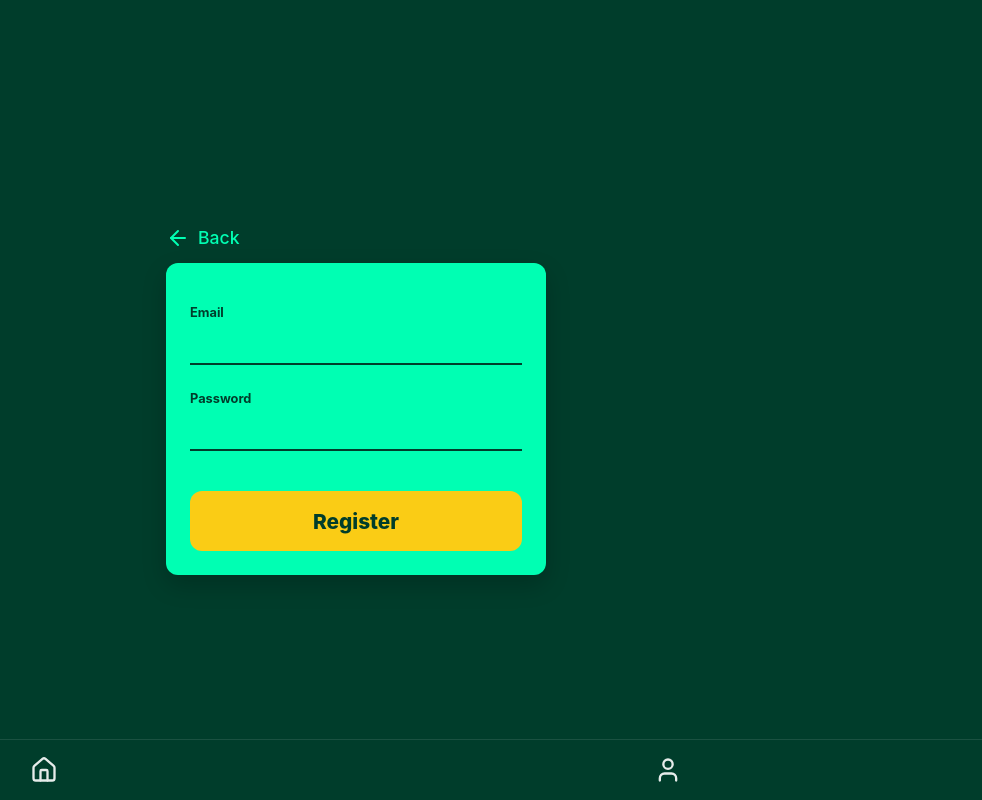
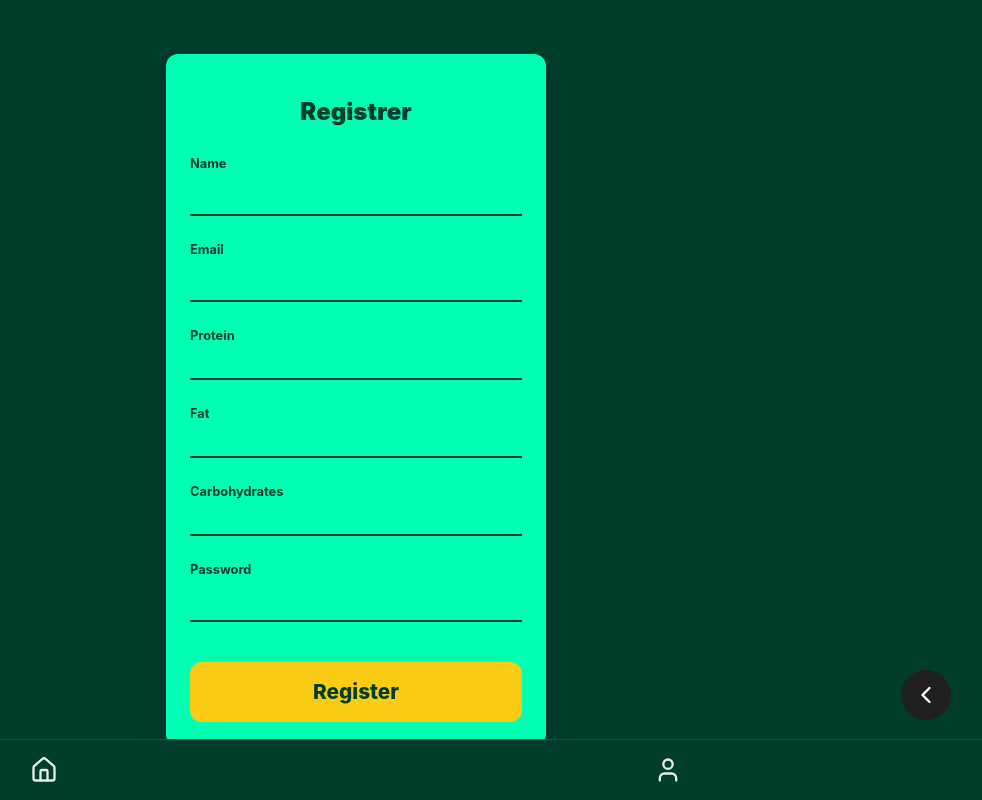
Before and after one commit to ohjenssen/zustand-tracker, a Next.js app: page /register in a window 1280 px wide. Shown: the whole page, without its empty margins (284-1266 px from the left). Built offline with nearby package versions, Linux system fonts and the light colour scheme.

Commit message:
Added more fields to register page

```diff
--- a/src/app/register/page.jsx
+++ b/src/app/register/page.jsx
@@ -2,12 +2,17 @@
 
 import { useState } from 'react';
 import { useRouter } from 'next/navigation';
-import { ArrowLeft } from 'lucide-react';
 import styles from './register.module.css';
+import BackButton from '../components/BackButton/BackButton';
 
 export default function RegisterPage() {
   const router = useRouter();
+
   const [email, setEmail] = useState('');
+  const [name, setName] = useState('');
+  const [protein, setProtein] = useState('');
+  const [fat, setFat] = useState('');
+  const [carbohydrate, setCarbohydrate] = useState('');
   const [password, setPassword] = useState('');
 
   const handleSubmit = (e) => {
@@ -20,19 +25,24 @@ export default function RegisterPage() {
     <main className={styles.container}>
       <div style={{ width: '100%', maxWidth: '380px' }}>
 
-        {/* Tilbake-knapp øverst til venstre for kortet */}
-        <button
-          type="button"
-          onClick={() => router.back()}
-          className={styles.backButton}
-        >
-          <ArrowLeft size={24} />
-          <span>Back</span>
-        </button>
-
         {/* Det knallgrønne skjema-kortet */}
         <div className={styles.card}>
           <form onSubmit={handleSubmit} className={styles.form}>
+            <h1 className={styles.title}>Registrer</h1>
+
+            <div className={styles.inputGroup}>
+                <label htmlFor="name" className={styles.label}>
+                    Name
+                </label>
+                <input
+                    id="name"
+                    type="text"
+                    value={name}
+                    onChange={(e) => setName(e.target.value)}
+                    className={styles.input}
+                    required
+                />
+            </div>
 
             {/* Email-felt */}
             <div className={styles.inputGroup}>
@@ -48,6 +58,49 @@ export default function RegisterPage() {
                 required
               />
             </div>
+
+            <div className={styles.inputGroup}>
+                <label htmlFor="protein" className={styles.label}>
+                    Protein
+                </label>
+                <input
+                    id="protein"
+                    type="number"
+                    value={protein}
+                    onChange={(e) => setProtein(e.target.value)}
+                    className={styles.nutritionInput}
+                    required
+                />
+            </div>
+
+            <div className={styles.inputGroup}>
+                <label htmlFor="fat" className={styles.label}>
+                    Fat
+                </label>
+                <input
+                    id="fat"
+                    type="number"
+                    value={fat}
+                    onChange={(e) => setFat(e.target.value)}
+                    className={styles.nutritionInput}
+                    required
+                />
+            </div>
+
+            <div className={styles.inputGroup}>
+                <label htmlFor="carbohydrate" className={styles.label}>
+                    Carbohydrates
+                </label>
+                <input
+                    id="carbohydrate"
+                    type="number"
+                    value={carbohydrate}
+                    onChange={(e) => setCarbohydrate(e.target.value)}
+                    className={styles.nutritionInput}
+                    required
+                />
+            </div>
+
 
             {/* Passord-felt */}
             <div className={styles.inputGroup}>
@@ -73,6 +126,8 @@ export default function RegisterPage() {
         </div>
 
       </div>
+
+      <BackButton />
     </main>
   );
 }
--- a/src/app/register/register.module.css
+++ b/src/app/register/register.module.css
@@ -6,6 +6,13 @@
   align-items: center;
   padding: 1.5rem;
   box-sizing: border-box;
+}
+
+.title {
+  font-size: 24px;
+  font-weight: 900;
+  color: var(--background);
+  text-align: center;
 }
 
 .card {
@@ -93,3 +100,25 @@
   transform: scale(0.98);
   opacity: 0.9;
 }
+
+.nutritionInput {
+  background: transparent;
+  border: none;
+  color: var(--text-color-light);
+  font-size: 1.2rem;
+  text-align: right;
+  width: 100%;
+  outline: none;
+  border-bottom: 2px solid var(--background);
+}
+
+/* Fjerner piler fra number-input for at det skal se ut som ren tekst */
+.nutritionInput::-webkit-outer-spin-button,
+.nutritionInput::-webkit-inner-spin-button {
+  -webkit-appearance: none;
+  margin: 0;
+}
+
+.nutritionInput[type=number] {
+  -moz-appearance: textfield;
+}
```
